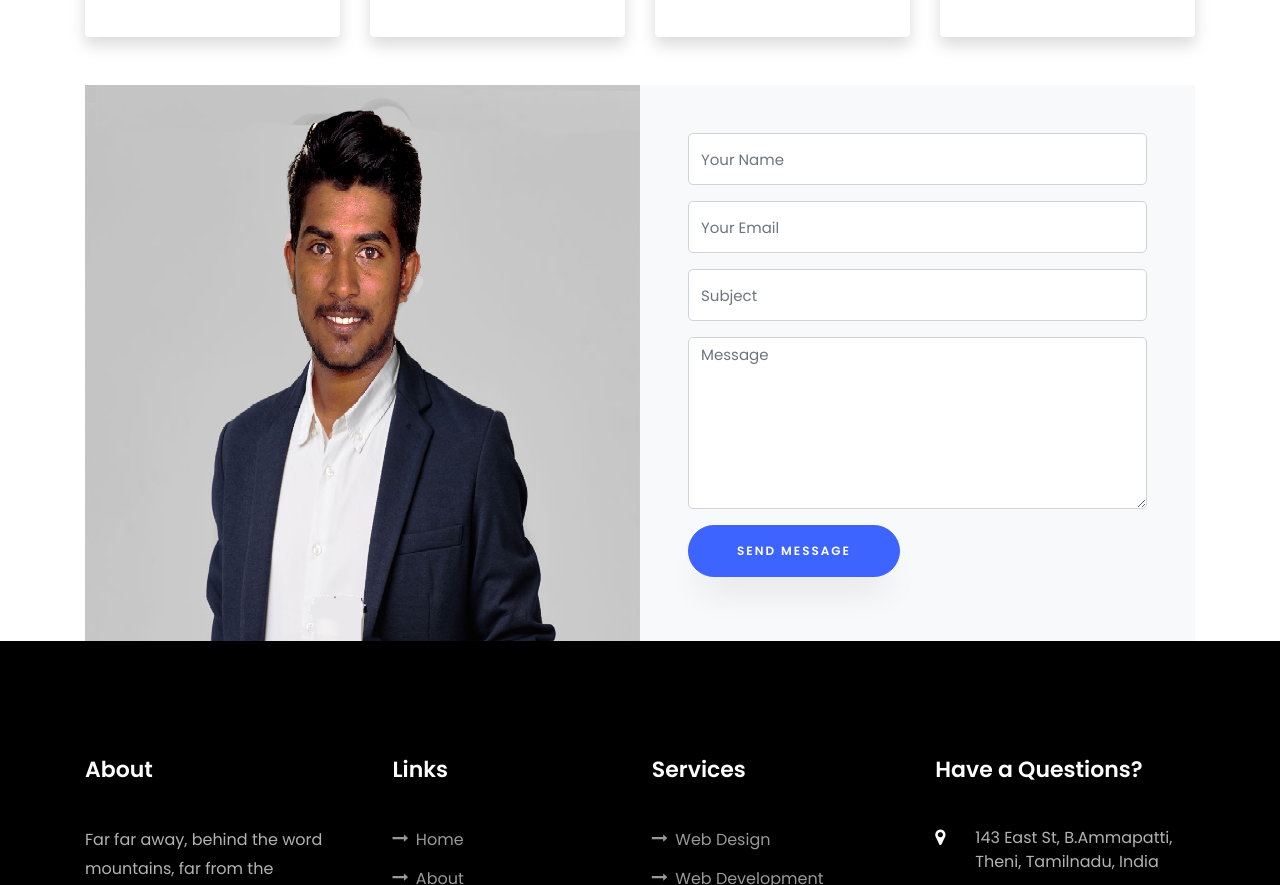
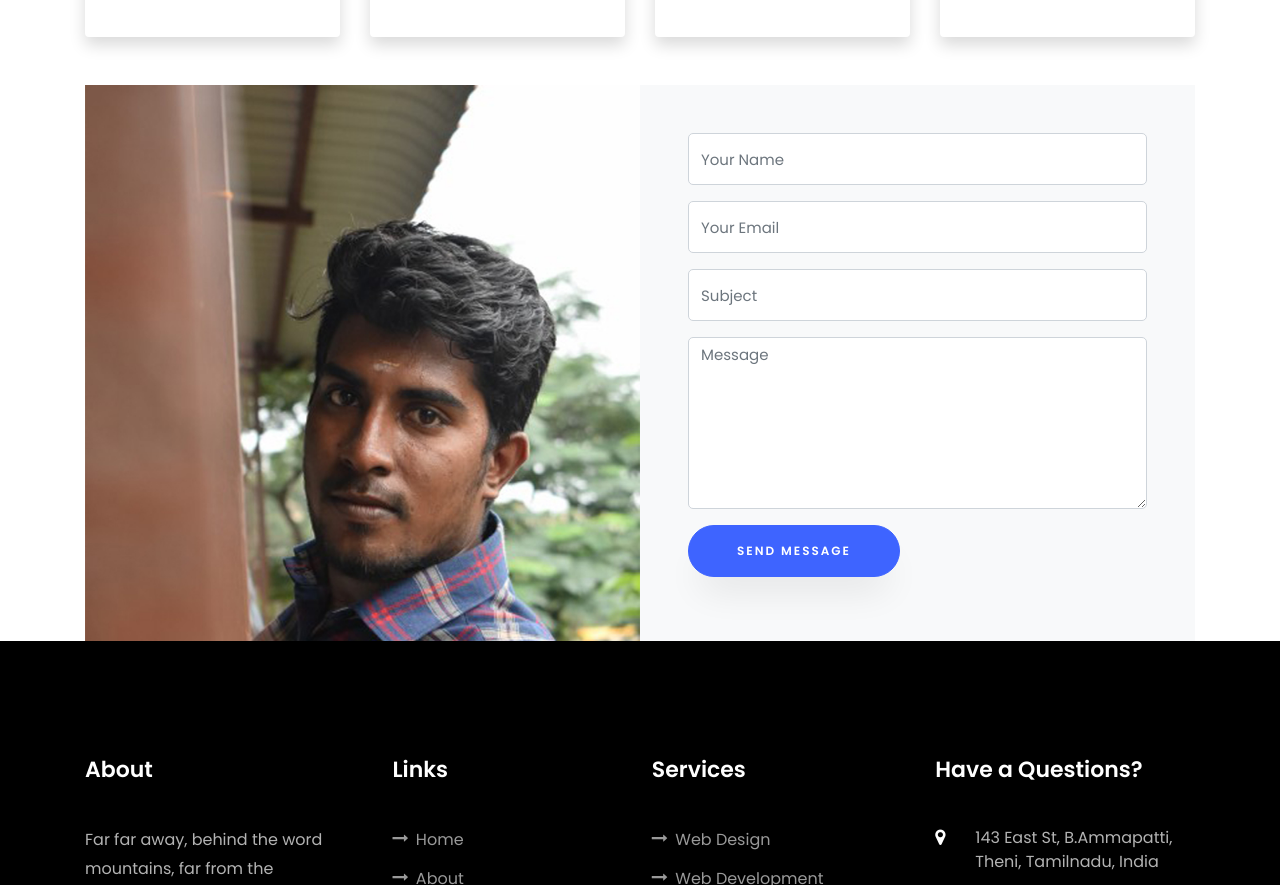
Before and after one commit to logeshkumar499/cv, a plain HTML site: page index.html in a window 1280 px wide. Shown: the part 6527-7412 px from the top of the page. Drawn offline with Linux system fonts and the light colour scheme; files whose address does not match are found by name.

Commit message:
Update index.html

```diff
--- a/index.html
+++ b/index.html
@@ -548,7 +548,7 @@
           </div>
 
           <div class="col-md-6 d-flex">
-          	<div class="img" style="background-image: url(images/about2.jpg);"></div>
+          	<div class="img" style="background-image: url(images/DSC_124.jpg);"></div>
           </div>
         </div>
       </div>
```
